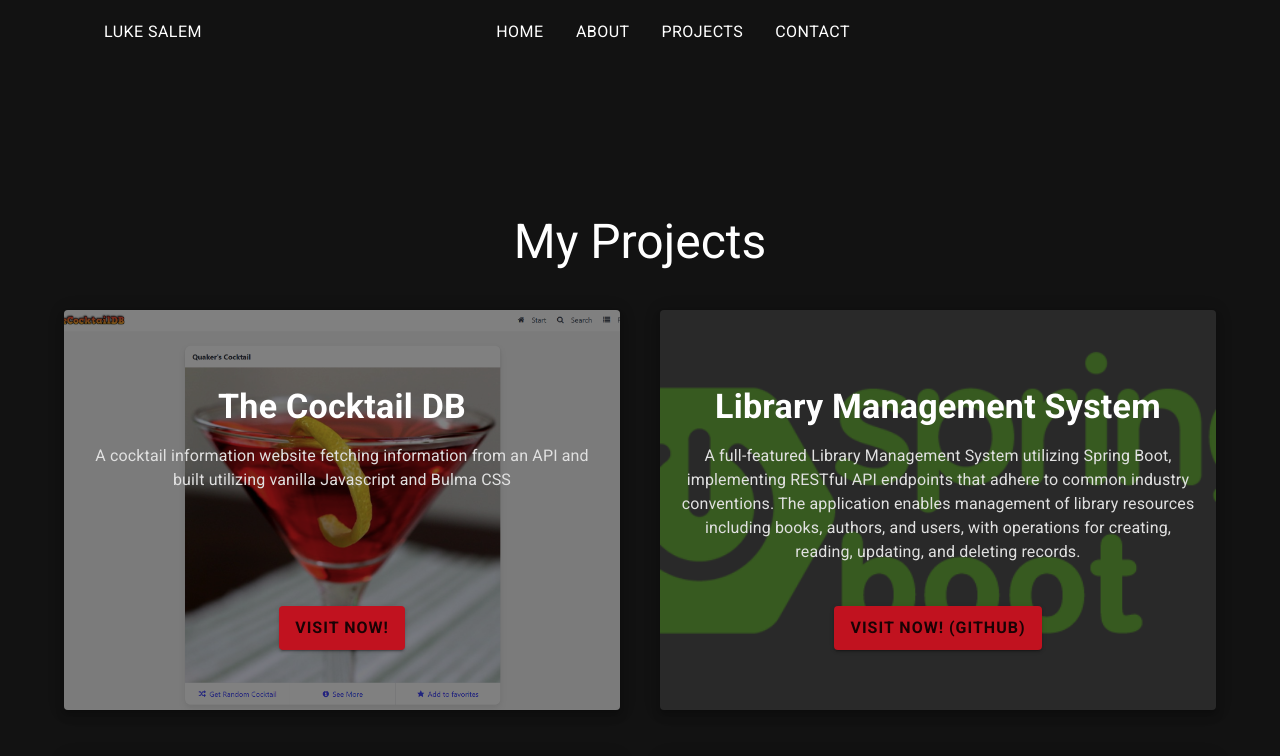
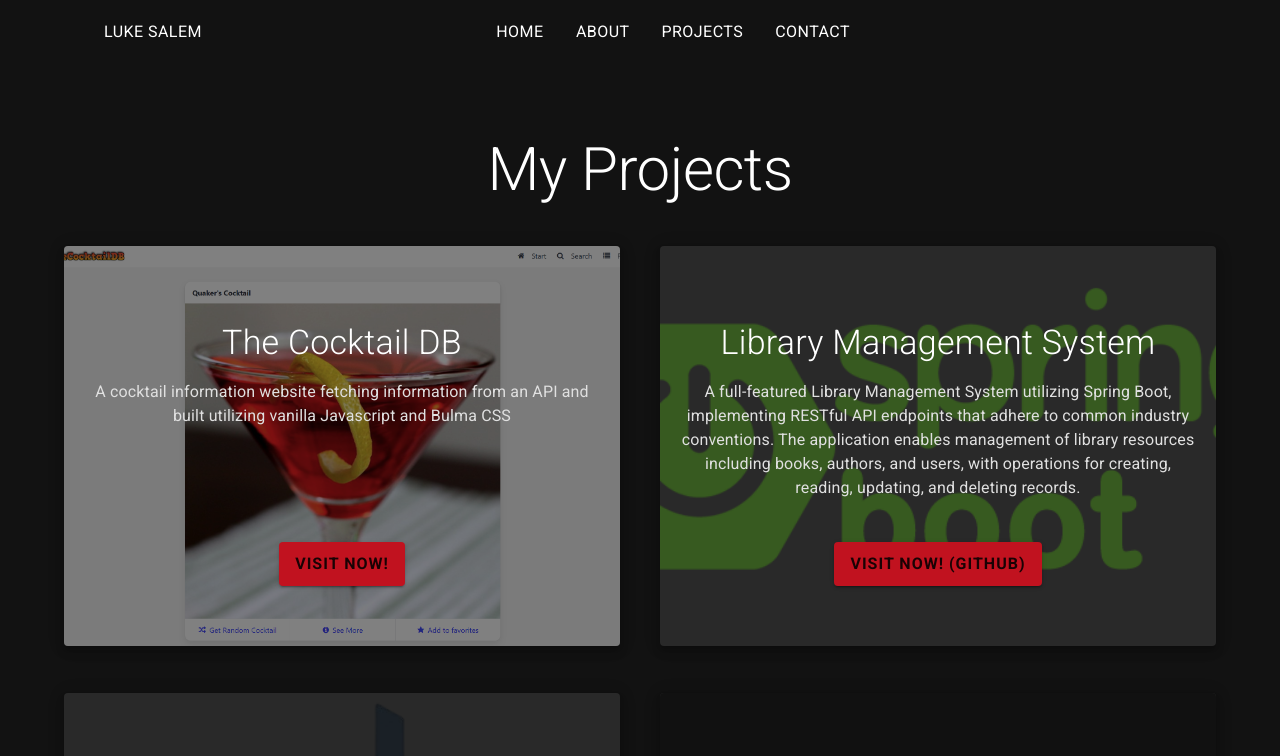
Before and after one commit to lukebike/portfoliov2, a React (Vite) app: page /projects in a window 1280 px wide. Shown: the top 756 px of the page. Built offline with nearby package versions, Linux system fonts and the light colour scheme; some icons are missing.

Commit message:
Fixed font issues

```diff
--- a/src/CardList.tsx
+++ b/src/CardList.tsx
@@ -33,18 +33,15 @@
           alignItems: "center",
         }}
       >
-        <Typography
-          variant="h3"
-          sx={{
-            color: theme.palette.warning.contrastText,
-            mt: 10,
-            mb: 5,
-            textAlign: "center",
-            fontWeight: 400,
-          }}
-        >
-          My Projects
-        </Typography>
+        {isMobile ? (
+          <Typography variant="h3" sx={{ mb: 5, fontWeight: "400" }}>
+            My Projects
+          </Typography>
+        ) : (
+          <Typography variant="h2" sx={{ mb: 5, textAlign: "center" }}>
+            My Projects
+          </Typography>
+        )}
 
         <Grid
           container
--- a/src/ContactFormDuo.tsx
+++ b/src/ContactFormDuo.tsx
@@ -95,7 +95,7 @@
         }}
       >
         {isMobile ? (
-          <Typography variant="h3" sx={{ mb: 5, fontWeight: "400" }}>
+          <Typography variant="h3" sx={{ mb: 5, fontWeight: "300" }}>
             Contact Me!
           </Typography>
         ) : (
@@ -168,10 +168,11 @@
             type="submit"
             variant="contained"
             sx={{
-              backgroundColor: theme.palette.warning.contrastText,
+              backgroundColor: theme.palette.background.default,
+              color: theme.palette.warning.contrastText,
               "&:hover": {
-                backgroundColor: theme.palette.background.default,
-                color: theme.palette.warning.contrastText,
+                backgroundColor: theme.palette.warning.contrastText,
+                color: theme.palette.background.default,
               },
             }}
           >
--- a/src/Heading.tsx
+++ b/src/Heading.tsx
@@ -17,7 +17,7 @@
         variant={isMobile ? "h3" : "h2"}
         sx={{
           display: "inline-block",
-          fontWeight: "400",
+          fontWeight: "300",
           textAlign: { xs: "center", lg: "left", md: "center" },
           whiteSpace: "nowrap",
           borderBottom: "solid 2px",
--- a/src/MediaCard.tsx
+++ b/src/MediaCard.tsx
@@ -80,7 +80,7 @@
           <Typography
             gutterBottom
             variant="h4"
-            sx={{ fontWeight: "bold", mb: 2 }}
+            sx={{ fontWeight: "300", mb: 2 }}
           >
             {cardTitle}
           </Typography>
```
